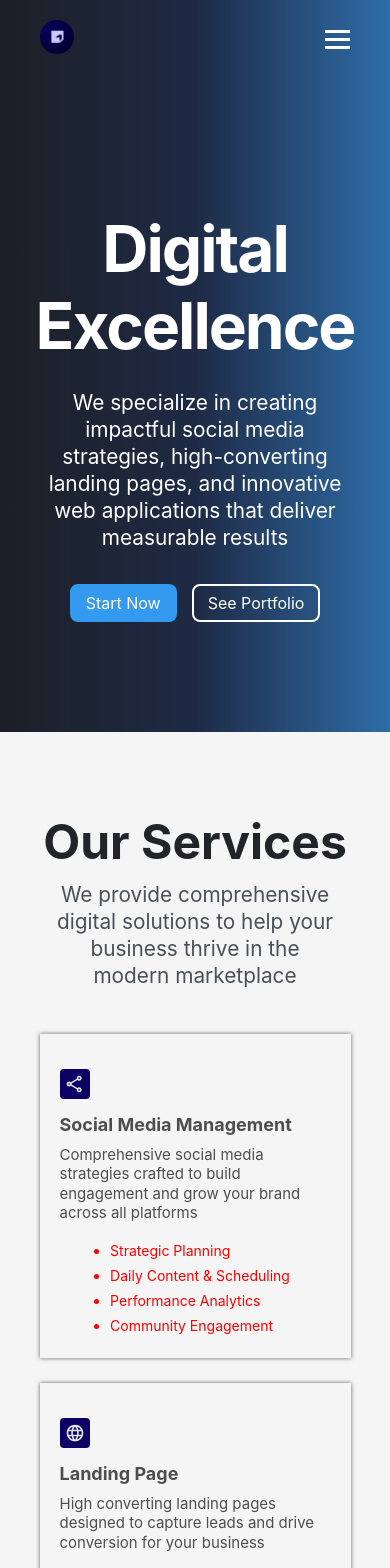
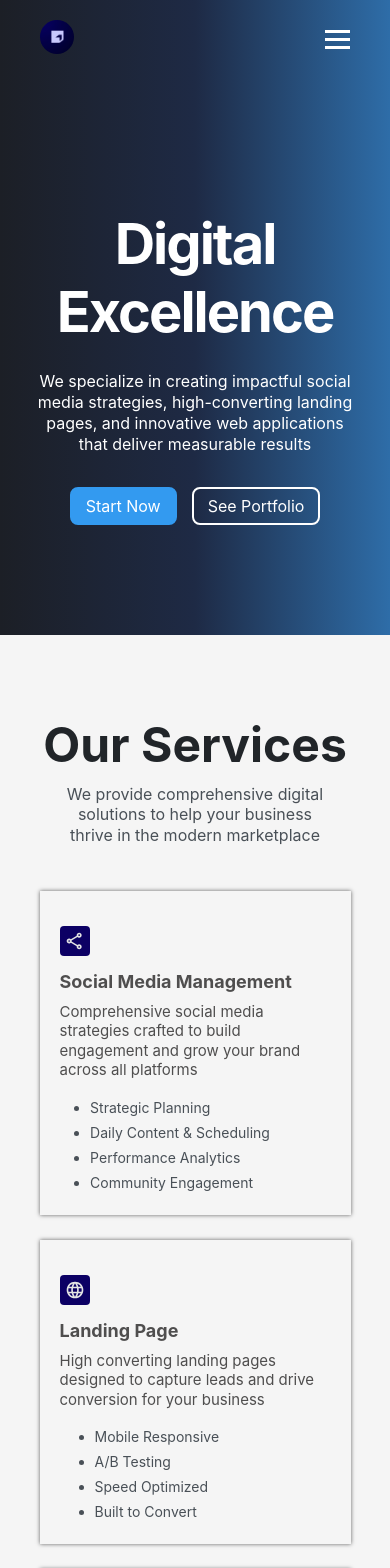
Before and after one commit to Divine-Chidozie/working-on-ace-web-site, a React (Create React App) app in the folder client/: page / in a window 390 px wide. Shown: the top 1568 px of the page. Built offline with nearby package versions, Linux system fonts and the light colour scheme.

Commit message:
making changing

```diff
--- a/client/src/App.css
+++ b/client/src/App.css
@@ -23,6 +23,7 @@ body {
   margin: 0;
   padding-bottom: 20px;
 }
+
 /* nav-links with hamburger */
 
 .hamburger {
@@ -116,7 +117,7 @@ a:hover {
   margin-bottom: 70px;
 }
 .hero_title {
-  font-size: 4rem;
+  font-size: 3.5rem;
   font-weight: 700;
   margin-top: 250px;
   letter-spacing: -2px;
@@ -391,10 +392,9 @@ br {
     text-align: center;
   }
   .hero_description {
-    width: 90%;
     margin-bottom: 2rem;
     line-height: 1.3;
-    font-size: 1.3rem;
+    font-size: 1rem;
   }
   .service_list {
     display: flex;
@@ -415,7 +415,7 @@ br {
   }
   .services_description {
     line-height: 1.3;
-    font-size: 1.3rem;
+    font-size: 1rem;
   }
   .service_info {
     display: flex;
@@ -430,15 +430,9 @@ br {
     display: flex;
     justify-content: center;
     align-items: flex-start;
-    margin-left: 120px;
-    color: red;
+    margin-left: 80px;
+    /* color: red; */
   }
-  /* .service--social {
-    margin-left: 10px;
-  }
-  .service--landing {
-    text-align: left;
-  } */
 }
 
 @media (max-width: 768px) {
```
